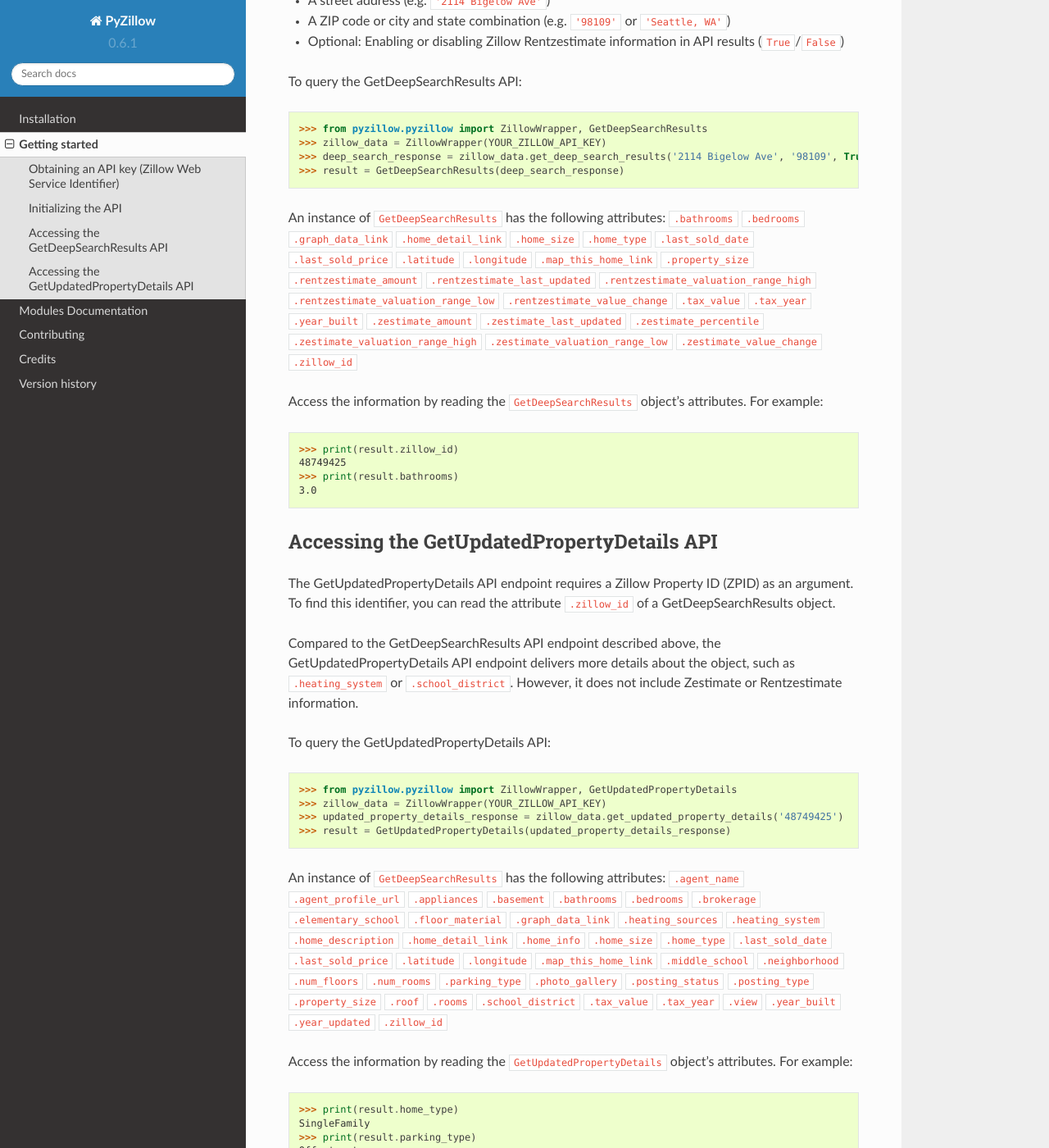
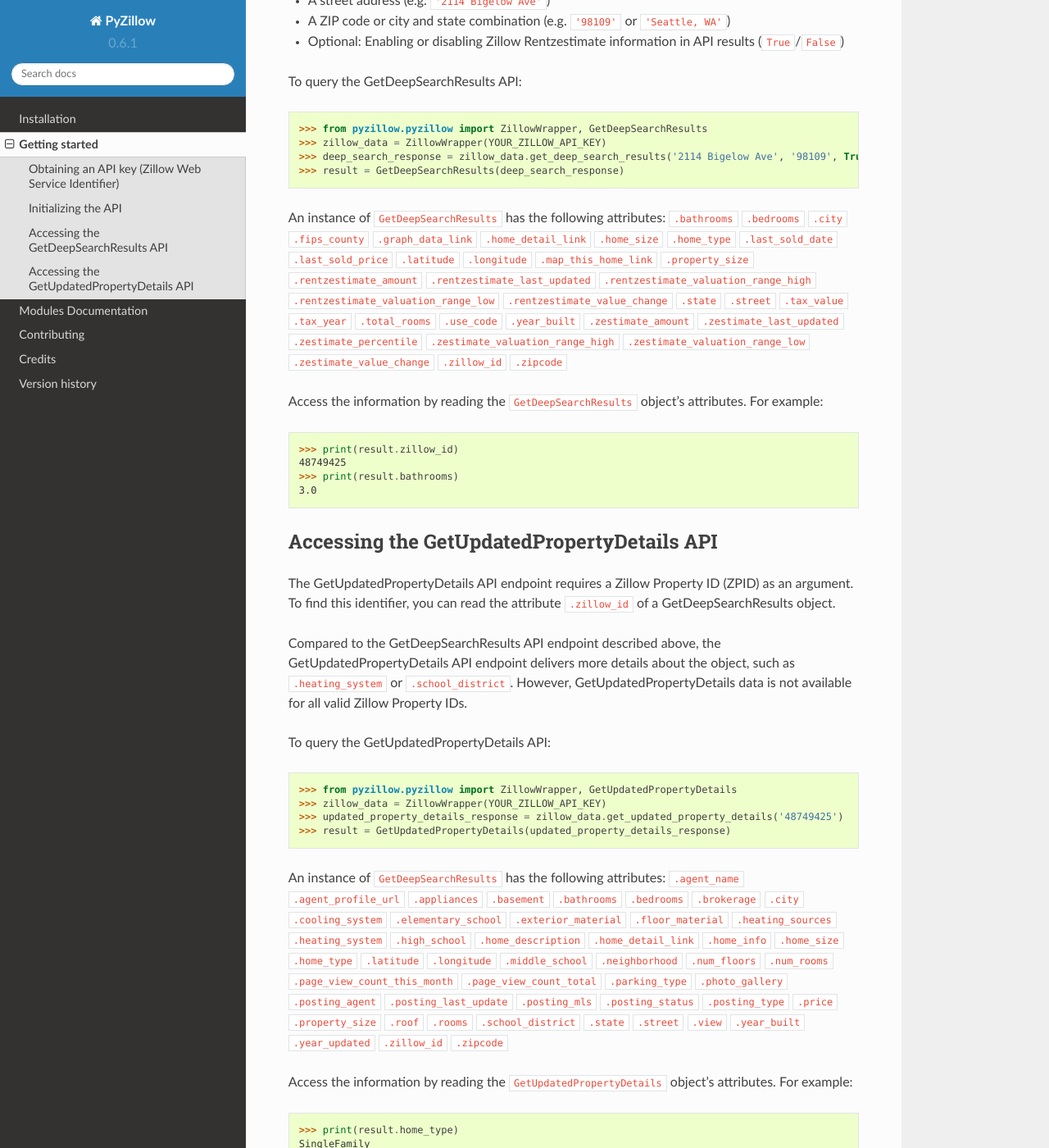
Before and after one commit to hanneshapke/pyzillow, a Sphinx documentation site: the page built from docs/getting_started.rst, in a window 1280 px wide and 1400 px high, scrolled down 662 px. Shown: the whole window at 82% size. Built offline with Sphinx 7.4.7 and the Read the Docs theme 2.0.0, drawn with Linux system fonts in a browser that asks for light colours.

Commit message:
Fix mapping (#30)
* Updated mapping (incl. PR #10, #16)

* Updated docs to reflect limitations of GetUpdatedPropertyDetails

* Fixed issues with whitespaces

* lower cased use_Code

Co-authored-by: Hannes Hapke <hannes.hapke@gmail.com>

```diff
--- a/docs/getting_started.rst
+++ b/docs/getting_started.rst
@@ -30,6 +30,8 @@
 An instance of ``GetDeepSearchResults`` has the following attributes:
 ``.bathrooms``
 ``.bedrooms``
+``.city``
+``.fips_county``
 ``.graph_data_link``
 ``.home_detail_link``
 ``.home_size``
@@ -45,8 +47,12 @@
 ``.rentzestimate_valuation_range_high``
 ``.rentzestimate_valuation_range_low``
 ``.rentzestimate_value_change``
+``.state``
+``.street``
 ``.tax_value``
 ``.tax_year``
+``.total_rooms``
+``.use_code``
 ``.year_built``
 ``.zestimate_amount``
 ``.zestimate_last_updated``
@@ -55,6 +61,7 @@
 ``.zestimate_valuation_range_low``
 ``.zestimate_value_change``
 ``.zillow_id``
+``.zipcode``
 
 Access the information by reading the ``GetDeepSearchResults`` object's attributes. For example:
 
@@ -67,7 +74,8 @@
 *******************************************
 The GetUpdatedPropertyDetails API endpoint requires a Zillow Property ID (ZPID) as an argument. To find this identifier, you can read the attribute ``.zillow_id`` of a GetDeepSearchResults object.
 
-Compared to the GetDeepSearchResults API endpoint described above, the GetUpdatedPropertyDetails API endpoint delivers more details about the object, such as ``.heating_system`` or ``.school_district``. However, it does not include Zestimate or Rentzestimate information.
+Compared to the GetDeepSearchResults API endpoint described above, the GetUpdatedPropertyDetails API endpoint delivers more details about the object, such as ``.heating_system`` or ``.school_district``.
+However, GetUpdatedPropertyDetails data is not available for all valid Zillow Property IDs.
 
 To query the GetUpdatedPropertyDetails API:
 
@@ -84,39 +92,46 @@
 ``.bathrooms``
 ``.bedrooms``
 ``.brokerage``
+``.city``
+``.cooling_system``
 ``.elementary_school``
+``.exterior_material``
 ``.floor_material``
-``.graph_data_link``
 ``.heating_sources``
 ``.heating_system``
+``.high_school``
 ``.home_description``
 ``.home_detail_link``
 ``.home_info``
 ``.home_size``
 ``.home_type``
-``.last_sold_date``
-``.last_sold_price``
 ``.latitude``
 ``.longitude``
-``.map_this_home_link``
 ``.middle_school``
 ``.neighborhood``
 ``.num_floors``
 ``.num_rooms``
+``.page_view_count_this_month``
+``.page_view_count_total``
 ``.parking_type``
 ``.photo_gallery``
+``.posting_agent``
+``.posting_last_update``
+``.posting_mls``
 ``.posting_status``
 ``.posting_type``
+``.price``
 ``.property_size``
 ``.roof``
 ``.rooms``
 ``.school_district``
-``.tax_value``
-``.tax_year``
+``.state``
+``.street``
 ``.view``
 ``.year_built``
 ``.year_updated``
 ``.zillow_id``
+``.zipcode``
 
 Access the information by reading the ``GetUpdatedPropertyDetails`` object's attributes. For example:
 
```
Also changed, not shown: 1 other file.
